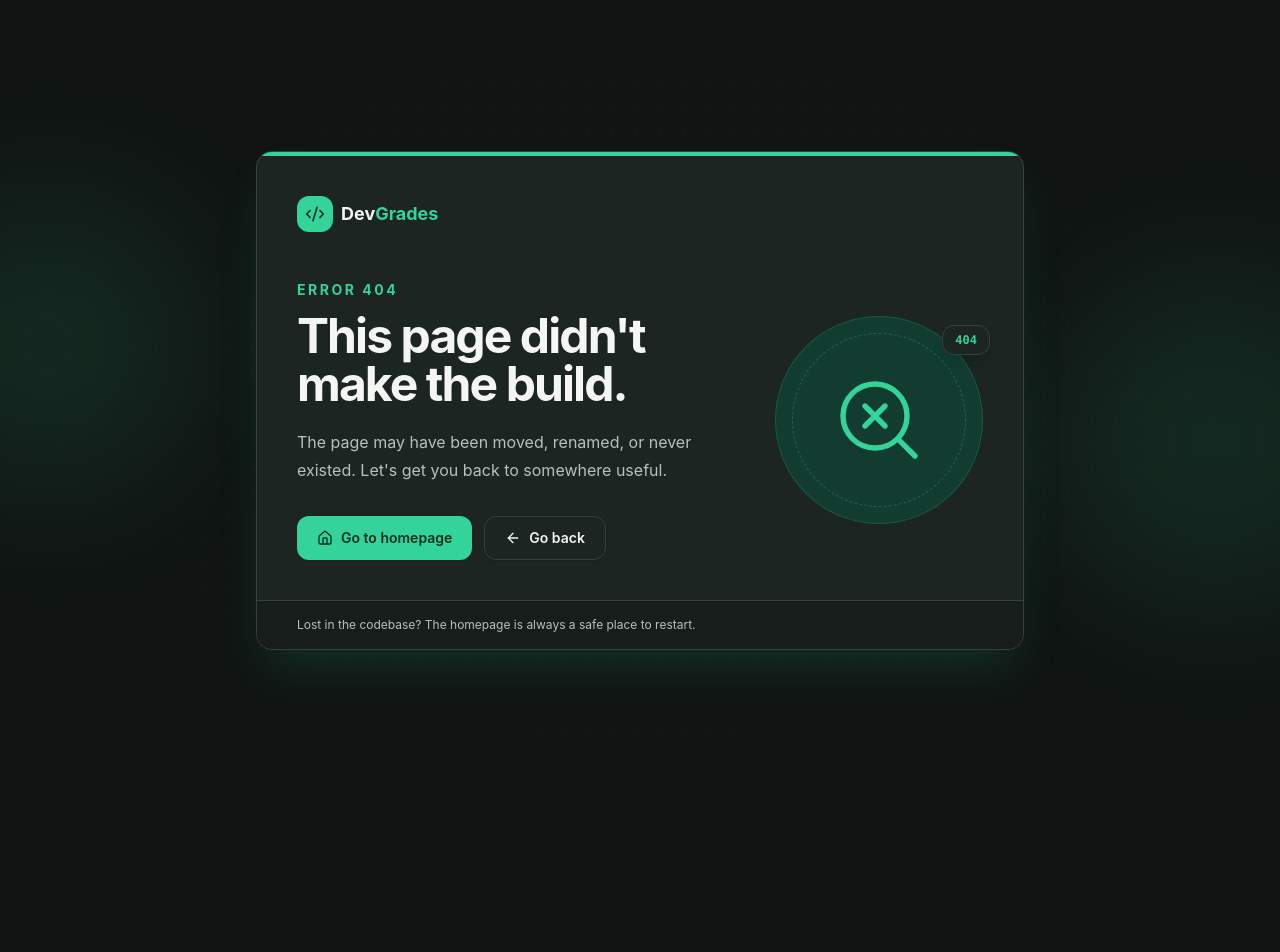
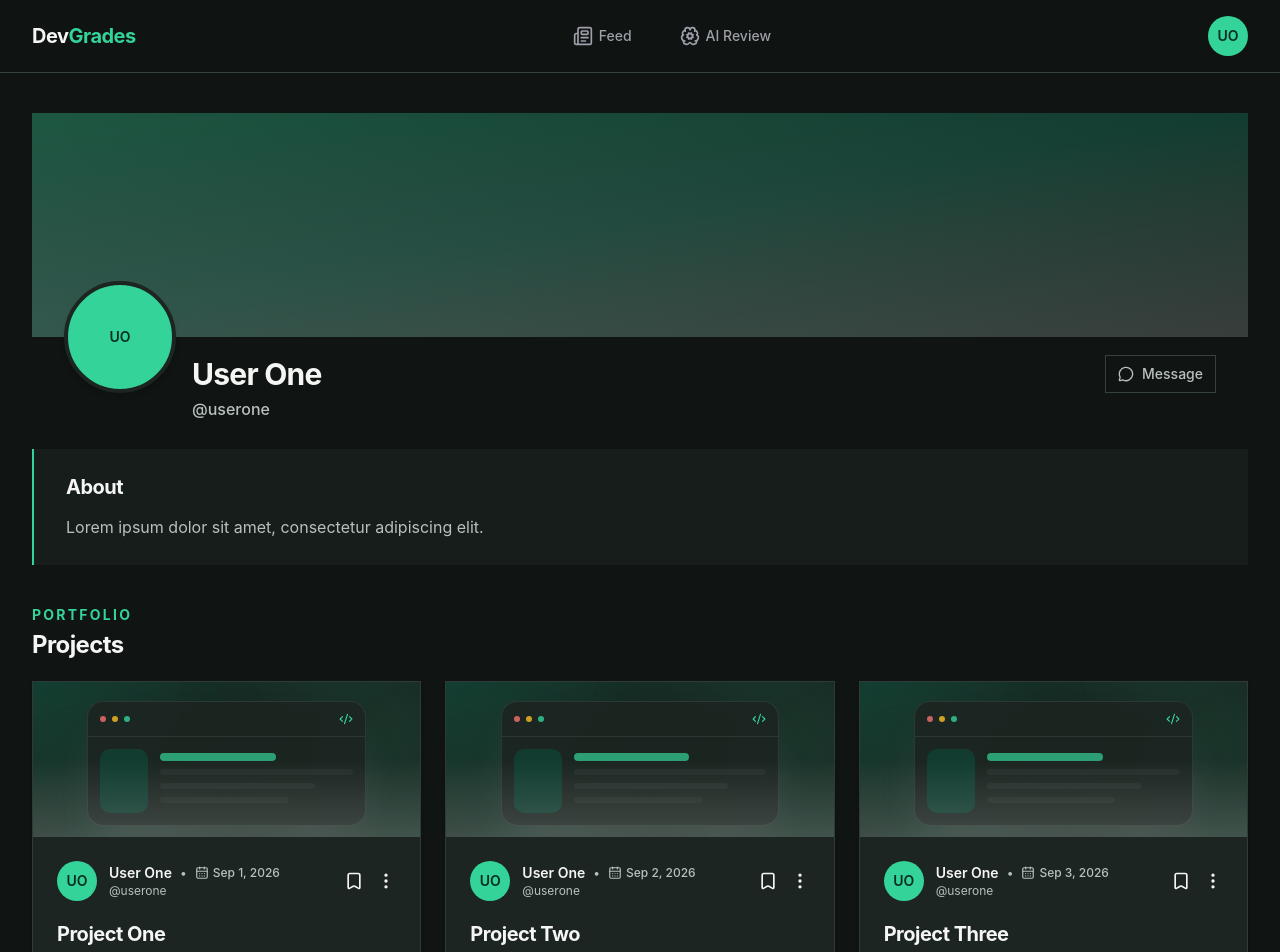
Before and after one commit to TomerP750/DevGrades, a React (Vite) app in the folder frontend/: page /u/1 in a window 1280 px wide. Shown: the top 952 px of the page. Before the commit the page ends 800 px from the top, so only its background shows below. Built offline with nearby package versions, Linux system fonts and the light colour scheme; no server answers.

Commit message:
responsive navbar

```diff
--- a/frontend/src/features/projects/components/UserMenu.tsx
+++ b/frontend/src/features/projects/components/UserMenu.tsx
@@ -48,7 +48,7 @@ export function UserMenu({ isOpen, user, onClose }: UserMenuProps) {
 
             <div className="grid gap-1">
                 <Link
-                    to={`/users/${user.id}`}
+                    to={`/u/${user.id}`}
                     onClick={onClose}
                     className={menuItemClassName}
                 >
--- a/frontend/src/features/projects/components/project_card/ProjectCard.tsx
+++ b/frontend/src/features/projects/components/project_card/ProjectCard.tsx
@@ -7,9 +7,10 @@ import { useState } from "react";
 import { Link } from "react-router-dom";
 import { Badge } from "../../../../shared/ui/Badge";
 import { formatDate } from "../../../../shared/utils/formatDate";
-import type { ProjectDto } from "../../api/dummyData";
+// import { useAuth } from "../../../authentication/contexts/AuthContext";
+import { type ProjectDto } from "../../api/dummyData";
 import { ProjectMenu } from "./ProjectMenu";
-import { Thumbnail } from "./thumbnail";
+import { Thumbnail } from "./Thumbnail";
 
 
 interface ProjectCardProps {
@@ -18,18 +19,20 @@ interface ProjectCardProps {
 
 export function ProjectCard({ project }: ProjectCardProps) {
 
+    // const { user } = useAuth();
+
     const [archived, setArchived] = useState(false);
 
     const projectPath = `/projects/${project.id}`;
 
     return (
-        <article className="group flex h-full flex-col overflow-hidden rounded-xl border border-border/80 bg-card shadow-sm transition-all duration-300 hover:border-primary/30 hover:shadow-xl hover:shadow-foreground/8">
+        <article className="group flex h-full flex-col overflow-hidden rounded-sm border border-border/80 bg-card shadow-sm transition-all duration-300 hover:border-primary/30 hover:shadow-xl hover:shadow-foreground/8">
             <Thumbnail thumbnailUrl={project.thumbnailUrl} />
 
             <div className="flex min-h-80 flex-1 flex-col p-5 sm:p-6">
                 <div className="flex items-center justify-between gap-4">
                     <div className="flex min-w-0 items-center gap-3">
-                        <Badge user={project.user} />
+                        <Badge user={project.user} size="lg" />
                         <div className="min-w-0">
                             <div className="flex min-w-0 items-center gap-2">
                                 <Link
--- /dev/null
+++ b/frontend/src/features/projects/pages/DeviceNavbar.tsx
@@ -0,0 +1,32 @@
+import { NavLink } from "react-router-dom";
+import { getActiveNavItemClasses } from "../../../shared/utils/isActiveNavItem";
+import { deviceNavItems } from "./navItems";
+
+interface DeviceNavbarProps {
+    userId: string;
+}
+
+export function DeviceNavbar({ userId }: DeviceNavbarProps) {
+
+    const navItems = deviceNavItems(userId);
+
+    return (
+        <nav
+            aria-label="Device navigation"
+            className="fixed inset-x-0 bottom-0 z-50 border-t border-border bg-background/90 backdrop-blur-md md:hidden"
+        >
+            <div className="mx-auto grid min-h-18 w-full max-w-7xl grid-cols-3 items-stretch px-4 sm:px-6">
+                {navItems.map(item => (
+                    <NavLink
+                        key={item.label}
+                        to={item.to}
+                        className={(state) => `${getActiveNavItemClasses(state)} h-full flex-col gap-1`}
+                    >
+                        <item.Icon aria-hidden="true" className="size-5" />
+                        <span className="text-xs">{item.label}</span>
+                    </NavLink>
+                ))}
+            </div>
+        </nav>
+    );
+}
--- a/frontend/src/features/projects/pages/FeedNavbar.tsx
+++ b/frontend/src/features/projects/pages/FeedNavbar.tsx
@@ -6,15 +6,16 @@ import { getActiveNavItemClasses } from "../../../shared/utils/isActiveNavItem";
 import { dummyData } from "../../profile/api/dummyData";
 import { UserMenu } from "../components/UserMenu";
 import { navItems } from "./navItems";
-
+import { DeviceNavbar } from "./DeviceNavbar";
 
 export function FeedNavbar() {
 
-    const [isUserMenuOpen, setIsUserMenuOpen] = useState(false);
+    const [isUserMenuOpen, setIsUserMenuOpen] = useState<boolean>(false);
 
     const user = dummyData[0].user;
 
     return (
+        <>
             <nav
                 aria-label="Feed navigation"
                 className="sticky top-0 z-50 border-b border-border bg-background/90 backdrop-blur-md"
@@ -24,7 +25,7 @@ export function FeedNavbar() {
                     <Logo isLink />
                 </div>
 
-                <div className="flex self-stretch items-center gap-2 sm:gap-4">
+                <div className="hidden md:flex self-stretch items-center gap-2 sm:gap-4">
                     {navItems.map(item => (
                         <NavLink
                             key={item.label}
@@ -37,7 +38,7 @@ export function FeedNavbar() {
                     ))}
                 </div>
 
-                <div className="flex items-center gap-1">
+                <div className="hidden md:flex items-center gap-1">
 
                     <div className="relative flex justify-end">
                         <button
@@ -50,7 +51,7 @@ export function FeedNavbar() {
                         >
                             <Badge
                                 user={user}
-                                size="md"
+                                size="lg"
                                 className="size-9 px-0"
                             />
                         </button>
@@ -62,7 +63,11 @@ export function FeedNavbar() {
                     </div>
 
                 </div>
+
+
                 </div>
             </nav>
+            <DeviceNavbar userId={user.id} />
+        </>
     );
 }
--- a/frontend/src/features/projects/pages/navItems.ts
+++ b/frontend/src/features/projects/pages/navItems.ts
@@ -1,4 +1,4 @@
-import { BrainCog, NewspaperIcon } from "lucide-react";
+import { BrainCog, NewspaperIcon, Settings, UserRound } from "lucide-react";
 import type { NavItem } from "../../../shared/models/NavItem";
 
 
@@ -14,3 +14,24 @@ export const navItems: NavItem[] = [
         Icon: BrainCog
     },
 ]
+
+
+
+export const deviceNavItems = (userId: string): NavItem[] => [
+    {
+        label: "Feed",
+        to: "/feed",
+        Icon: NewspaperIcon
+    },
+    {
+        label: "Settings",
+        to: "/settings",
+        Icon: Settings
+    },
+    {
+        label: "Profile",
+        to: `/u/${userId}`,
+        Icon: UserRound
+    }
+
+]
--- a/frontend/src/layout/Routing.tsx
+++ b/frontend/src/layout/Routing.tsx
@@ -21,17 +21,17 @@ export function Routing() {
         <Routes>
 
             <Route path="/" element={<Home />} />
+            <Route path="/sign-in" element={<SuspenseWrapper><SignInPage /></SuspenseWrapper>} />
+            <Route path="/sign-up" element={<SuspenseWrapper><SignUpPage /></SuspenseWrapper>} />
 
             <Route element={<FeatureLayout />}>
-                <Route path="/sign-in" element={<SuspenseWrapper><SignInPage /></SuspenseWrapper>} />
-                <Route path="/sign-up" element={<SuspenseWrapper><SignUpPage /></SuspenseWrapper>} />
 
                 <Route element={<ProjectsLayout />}>
                     <Route path="/feed" element={<SuspenseWrapper><ProjectFeedPages /></SuspenseWrapper>} />
                     <Route path="/projects/:id" element={<SuspenseWrapper><ProjectDetailsPage /></SuspenseWrapper>} />
                 </Route>
 
-                <Route path="/users/:id" element={<SuspenseWrapper><ProfilePage /></SuspenseWrapper>} />
+                <Route path="/u/:id" element={<SuspenseWrapper><ProfilePage /></SuspenseWrapper>} />
 
                 <Route path="/settings" element={<SuspenseWrapper><SettingsPage /></SuspenseWrapper>}>
                     <Route index element={<SuspenseWrapper><AccountSettings /></SuspenseWrapper>} />
```
Lines whose indentation alone changed are shown as unchanged.
